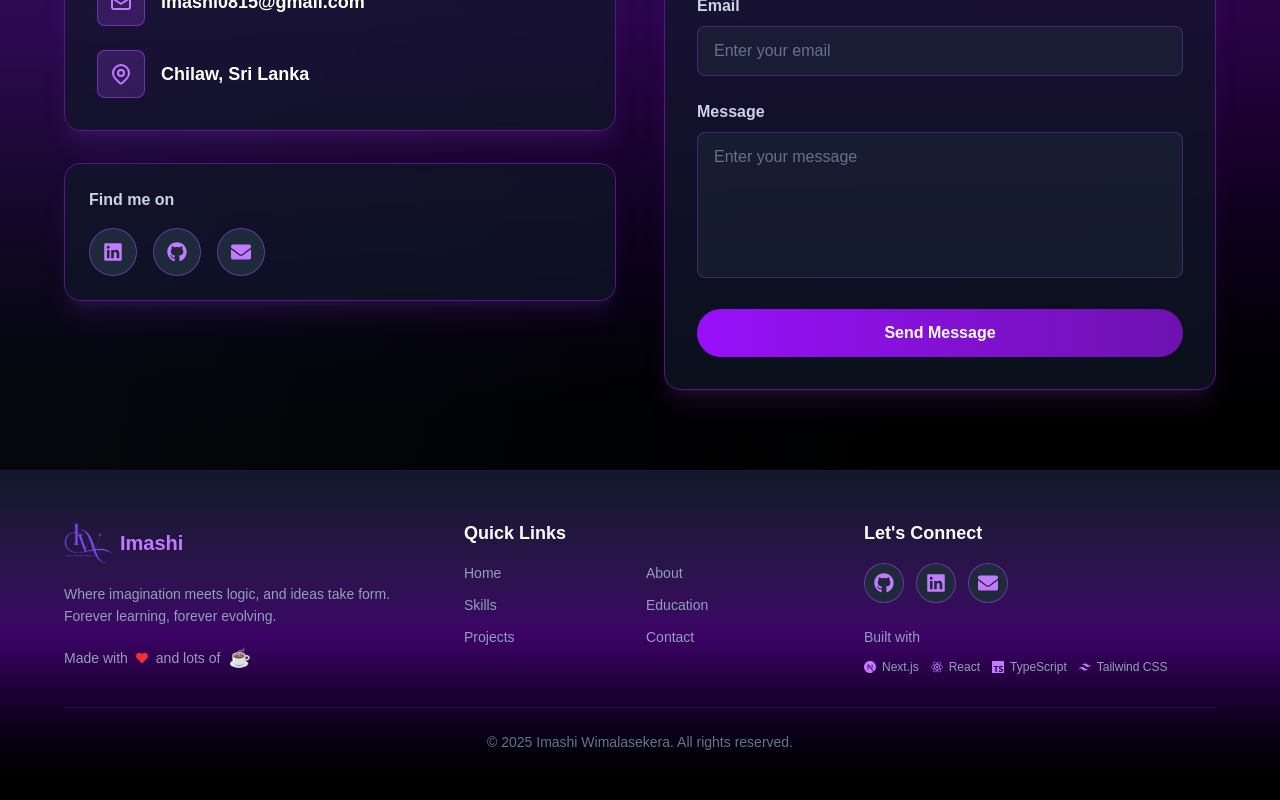
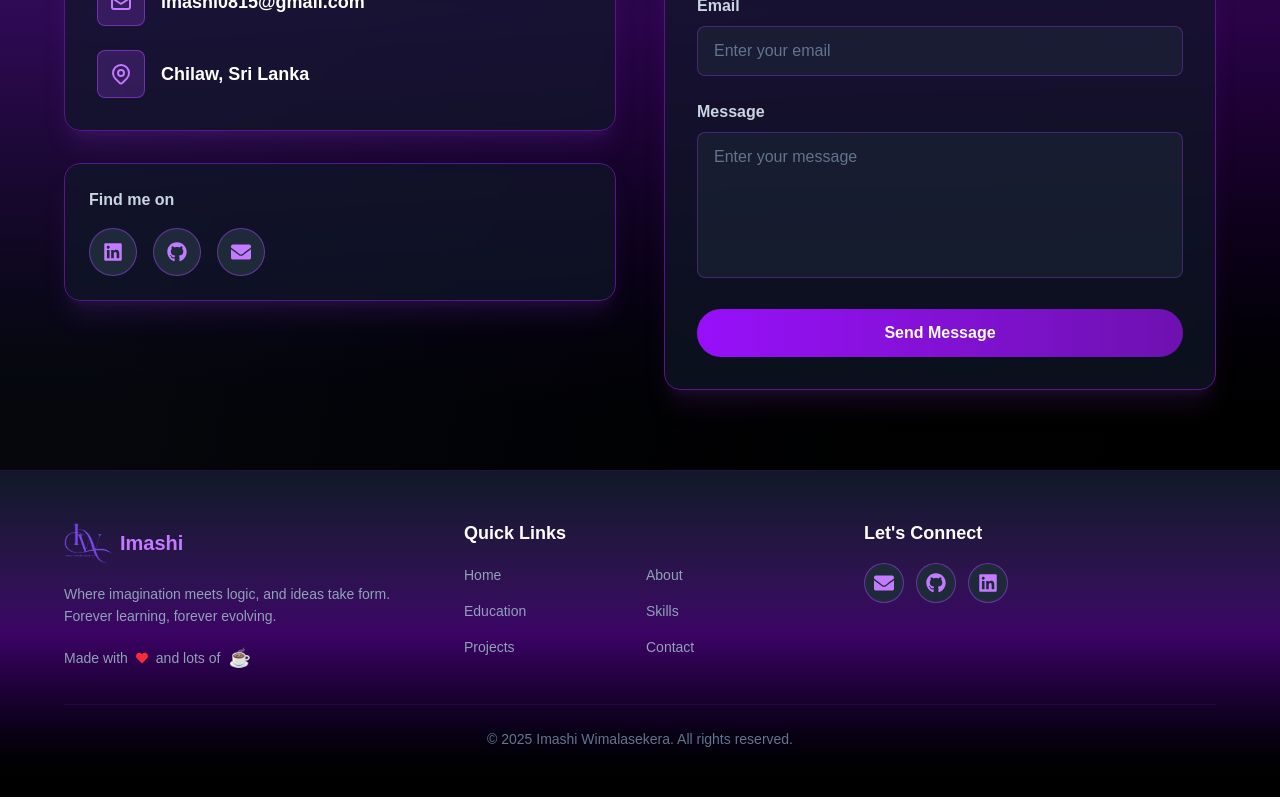
Before and after one commit to Imashi-wimalasekera/My-Portfolio, a Next.js app in the folder frontend/: page / in a window 1280 px wide. Shown: the part 6415-7215 px from the top of the page. Built offline with nearby package versions, Linux system fonts and the light colour scheme.

Commit message:
Update footer.jsx

```diff
--- a/frontend/app/components/Footer.tsx
+++ b/frontend/app/components/Footer.tsx
@@ -4,24 +4,68 @@ import { motion } from 'framer-motion';
 import Image from 'next/image';
 import Link from 'next/link';
 import { FaGithub, FaLinkedin, FaEnvelope, FaHeart } from 'react-icons/fa';
-import { SiNextdotjs, SiReact, SiTypescript, SiTailwindcss } from 'react-icons/si';
+import { useState } from 'react';
+import { IconType } from 'react-icons';
+
+function MagneticLink({ href, children }: { href: string; children: React.ReactNode }) {
+  const [position, setPosition] = useState({ x: 0, y: 0 });
+
+  return (
+    <motion.div
+      animate={{ x: position.x, y: position.y }}
+      transition={{ type: 'spring', stiffness: 150, damping: 15 }}
+      onMouseMove={(e) => {
+        const rect = e.currentTarget.getBoundingClientRect();
+        const x = e.clientX - rect.left - rect.width / 2;
+        const y = e.clientY - rect.top - rect.height / 2;
+        setPosition({ x: x * 0.3, y: y * 0.3 });
+      }}
+      onMouseLeave={() => setPosition({ x: 0, y: 0 })}
+    >
+      <Link
+        href={href}
+        className="text-slate-400 hover:text-purple-400 transition-colors text-sm"
+      >
+        {children}
+      </Link>
+    </motion.div>
+  );
+}
+
+function MagneticIcon({ icon: Icon, label, href }: { icon: IconType; label: string; href: string }) {
+  const [position, setPosition] = useState({ x: 0, y: 0 });
+
+  return (
+    <motion.a
+      href={href}
+      animate={{ x: position.x, y: position.y }}
+      transition={{ type: 'spring', stiffness: 150, damping: 15 }}
+      onMouseMove={(e) => {
+        const rect = e.currentTarget.getBoundingClientRect();
+        const x = e.clientX - rect.left - rect.width / 2;
+        const y = e.clientY - rect.top - rect.height / 2;
+        setPosition({ x: x * 0.3, y: y * 0.3 });
+      }}
+      onMouseLeave={() => setPosition({ x: 0, y: 0 })}
+      whileTap={{ scale: 0.95 }}
+      className="w-10 h-10 rounded-full bg-gray-800 border border-purple-500/50 flex items-center justify-center hover:bg-purple-600 hover:border-purple-400 transition-all duration-300"
+      aria-label={label}
+    >
+      <Icon className="w-5 h-5 text-purple-400" />
+    </motion.a>
+  );
+}
 
 export default function Footer() {
   const quickLinks = [
     { name: 'Home', href: '#home' },
     { name: 'About', href: '#about' },
+    { name: 'Education', href: '#education' },
     { name: 'Skills', href: '#skills' },
-    { name: 'Education', href: '#education' },
     { name: 'Projects', href: '#projects' },
     { name: 'Contact', href: '#contact' },
   ];
 
-  const technologies = [
-    { name: 'Next.js', icon: SiNextdotjs },
-    { name: 'React', icon: SiReact },
-    { name: 'TypeScript', icon: SiTypescript },
-    { name: 'Tailwind CSS', icon: SiTailwindcss },
-  ];
 
   return (
     <footer className="relative bg-gradient-to-b from-gray-900 via-purple-950 to-black border-t border-purple-900/50 px-2 md:px-4 py-12">
@@ -55,13 +99,9 @@ export default function Footer() {
             <h3 className="text-white font-bold text-lg mb-4">Quick Links</h3>
             <div className="grid grid-cols-2 gap-3">
               {quickLinks.map((link) => (
-                <Link
-                  key={link.name}
-                  href={link.href}
-                  className="text-slate-400 hover:text-purple-400 transition-colors text-sm"
-                >
+                <MagneticLink key={link.name} href={link.href}>
                   {link.name}
-                </Link>
+                </MagneticLink>
               ))}
             </div>
           </div>
@@ -72,52 +112,9 @@ export default function Footer() {
             <div>
               <h3 className="text-white font-bold text-lg mb-4">Let&apos;s Connect</h3>
               <div className="flex gap-3">
-                <motion.a
-                  href="#"
-                  whileHover={{ scale: 1.1 }}
-                  whileTap={{ scale: 0.95 }}
-                  className="w-10 h-10 rounded-full bg-gray-800 border border-purple-500/50 flex items-center justify-center hover:bg-purple-600 hover:border-purple-400 transition-all duration-300"
-                  aria-label="GitHub"
-                >
-                  <FaGithub className="w-5 h-5 text-purple-400" />
-                </motion.a>
-                <motion.a
-                  href="#"
-                  whileHover={{ scale: 1.1 }}
-                  whileTap={{ scale: 0.95 }}
-                  className="w-10 h-10 rounded-full bg-gray-800 border border-purple-500/50 flex items-center justify-center hover:bg-purple-600 hover:border-purple-400 transition-all duration-300"
-                  aria-label="LinkedIn"
-                >
-                  <FaLinkedin className="w-5 h-5 text-purple-400" />
-                </motion.a>
-                <motion.a
-                  href="#"
-                  whileHover={{ scale: 1.1 }}
-                  whileTap={{ scale: 0.95 }}
-                  className="w-10 h-10 rounded-full bg-gray-800 border border-purple-500/50 flex items-center justify-center hover:bg-purple-600 hover:border-purple-400 transition-all duration-300"
-                  aria-label="Email"
-                >
-                  <FaEnvelope className="w-5 h-5 text-purple-400" />
-                </motion.a>
-              </div>
-            </div>
-
-            {/* Built With */}
-            <div>
-              <p className="text-slate-400 text-sm mb-3">Built with</p>
-              <div className="flex flex-wrap gap-3">
-                {technologies.map((tech) => {
-                  const Icon = tech.icon;
-                  return (
-                    <div
-                      key={tech.name}
-                      className="flex items-center gap-1.5 text-slate-400 text-xs"
-                    >
-                      <Icon className="text-purple-400" />
-                      <span>{tech.name}</span>
-                    </div>
-                  );
-                })}
+                <MagneticIcon icon={FaEnvelope} label="Email" href="#" />
+                <MagneticIcon icon={FaGithub} label="GitHub" href="#" />
+                <MagneticIcon icon={FaLinkedin} label="LinkedIn" href="#" />
               </div>
             </div>
           </div>
```
